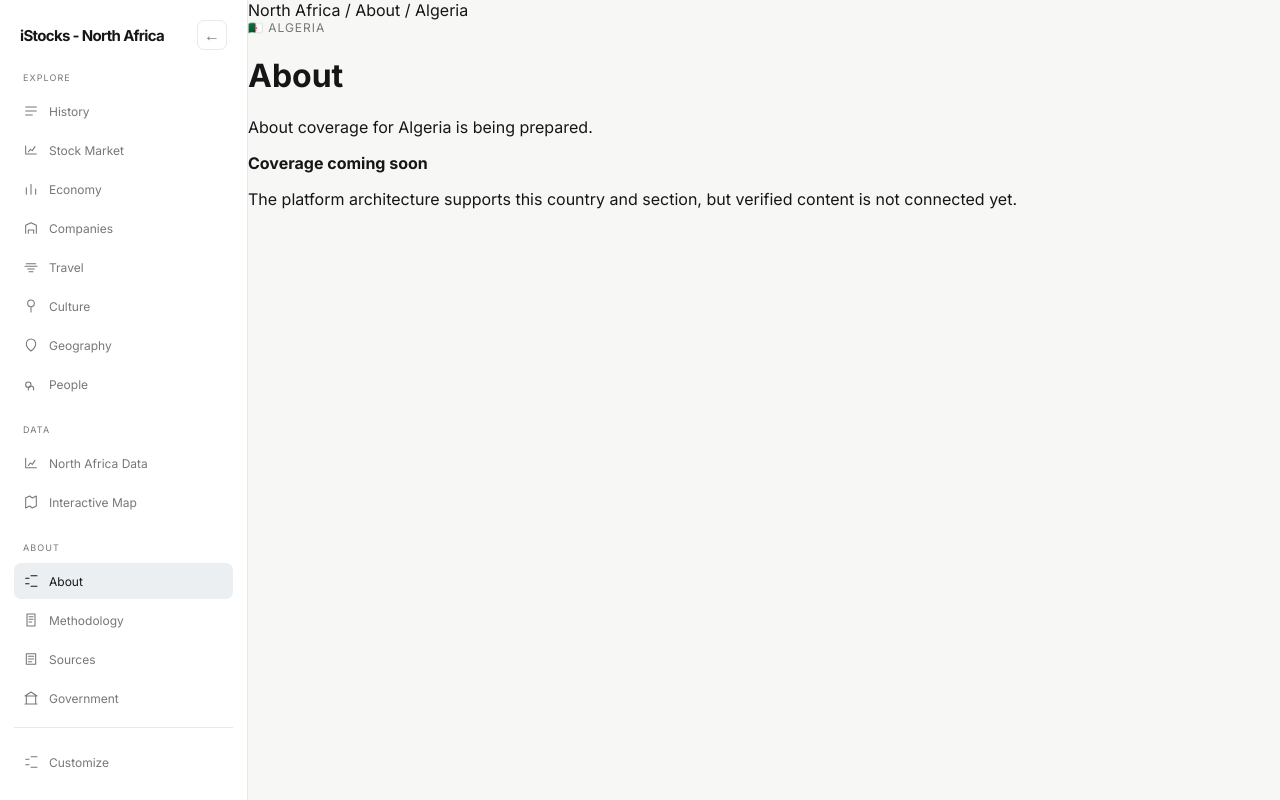
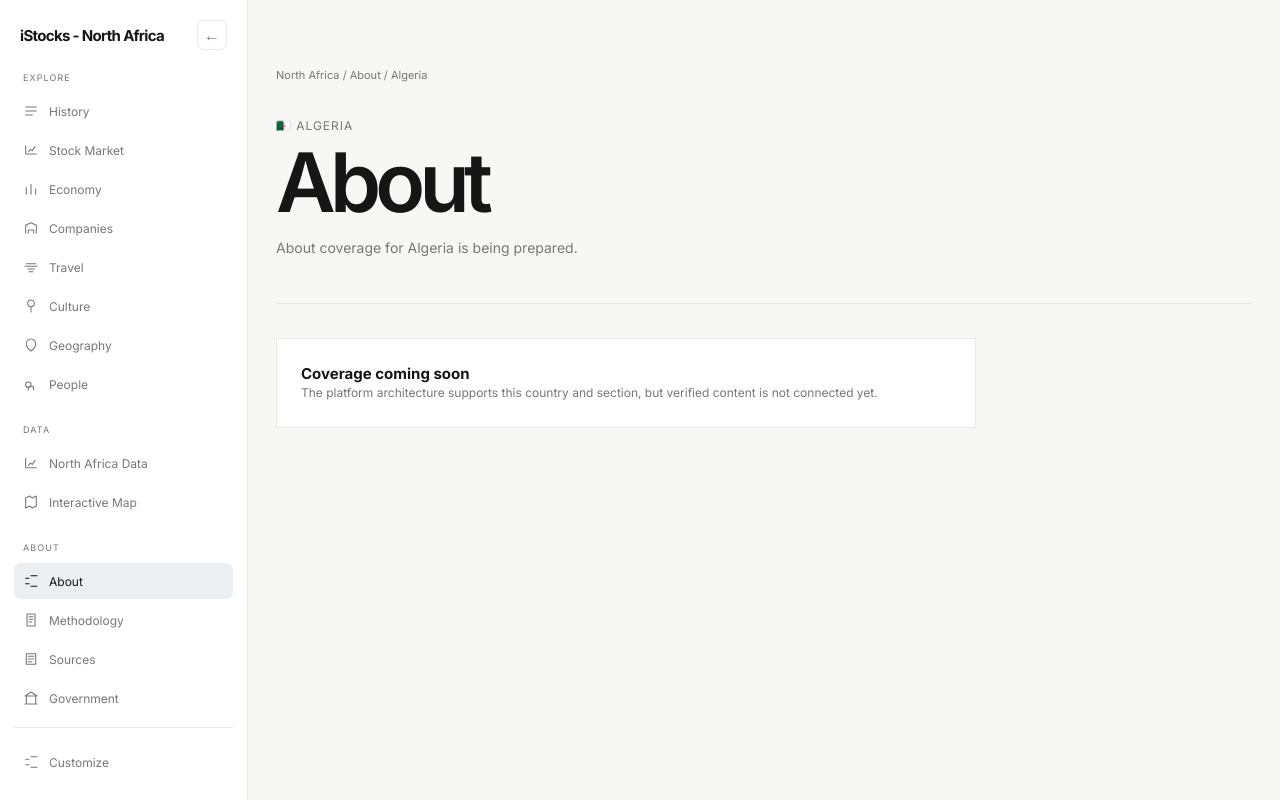
Before and after one commit to 1btestinng/test02, a Next.js app: page /about/algeria in a window 1280 px wide. Built offline with nearby package versions, Linux system fonts and the light colour scheme.

Commit message:
fix: style country section pages consistently

```diff
--- a/app/[section]/[country]/page.tsx
+++ b/app/[section]/[country]/page.tsx
@@ -2,11 +2,13 @@ import type {Metadata} from 'next';
 import Link from 'next/link';
 import {notFound,redirect} from 'next/navigation';
 import {getCountryBySlug,SECTION_CONTENT,NORTH_AFRICA_COUNTRIES} from '@/lib/north-africa';
+import styles from '@/components/north-africa-section-page.module.css';
 
 export async function generateStaticParams(){return NORTH_AFRICA_COUNTRIES.flatMap(country=>country.availableSections.map(section=>({section,country:country.slug})))}
 export async function generateMetadata({params}:{params:Promise<{section:string;country:string}>}):Promise<Metadata>{const {section,country:slug}=await params;const country=getCountryBySlug(slug);const content=SECTION_CONTENT[section];return country&&content?{title:`iStocks — ${country.name} ${content.title}`,description:`${content.title} coverage for ${country.name} on iStocks — North Africa.`}:{title:'iStocks — North Africa'}}
 export default async function CountrySectionPage({params}:{params:Promise<{section:string;country:string}>}){
- const {section,country:slug}=await params;const country=getCountryBySlug(slug);const content=SECTION_CONTENT[section];if(!country||!content)notFound();if(section==='markets'){if(!country.availableSections.includes('markets'))return <main className="naSectionPage"><div className="naBreadcrumb">North Africa / Stock Market / {country.name}</div><div className="naSectionHero"><div><div className="eyebrow">{country.flag} {country.name}</div><h1>Stock Market</h1><p>Market coverage is not currently available for {country.name}.</p></div></div></main>;redirect(`/?country=${country.code}`)}
+ const {section,country:slug}=await params;const country=getCountryBySlug(slug);const content=SECTION_CONTENT[section];if(!country||!content)notFound();
+ if(section==='markets'){if(!country.availableSections.includes('markets'))return <main className={styles.page}><div className={styles.breadcrumb}>North Africa / Stock Market / {country.name}</div><div className={styles.hero}><div><div className="eyebrow">{country.flag} {country.name}</div><h1>Stock Market</h1><p>Market coverage is not currently available for {country.name}.</p></div></div></main>;redirect(`/?country=${country.code}`)}
  const supported=country.availableSections.includes(section);
- return <main className="naSectionPage"><div className="naBreadcrumb"><Link href="/">North Africa</Link> / <Link href={`/${section}`}>{content.title}</Link> / {country.name}</div><div className="naSectionHero"><div><div className="eyebrow">{country.flag} {country.name}</div><h1>{content.title}</h1><p>{supported?content.description:`${content.title} coverage for ${country.name} is being prepared.`}</p></div></div>{supported?<><section className="naCountryOverview"><div className="eyebrow">Section index</div><h2>{country.name} · {content.title}</h2><p>No unsupported facts are displayed yet. This page is ready for verified editorial and data content.</p></section><section className="naTopics"><div className="eyebrow">Planned coverage</div><div className="naTopicGrid">{content.topics.map(topic=><div key={topic} className="naTopic"><span>{topic}</span><small>Coming soon</small></div>)}</div></section></>:<section className="naComingSoon"><strong>Coverage coming soon</strong><p>The platform architecture supports this country and section, but verified content is not connected yet.</p></section>}</main>;
+ return <main className={styles.page}><div className={styles.breadcrumb}><Link href="/">North Africa</Link> / <Link href={`/${section}`}>{content.title}</Link> / {country.name}</div><div className={styles.hero}><div><div className="eyebrow">{country.flag} {country.name}</div><h1>{content.title}</h1><p>{supported?content.description:`${content.title} coverage for ${country.name} is being prepared.`}</p></div></div>{supported?<><section className={styles.overview}><div className="eyebrow">Section index</div><h2>{country.name} · {content.title}</h2><p>No unsupported facts are displayed yet. This page is ready for verified editorial and data content.</p></section><section className={styles.topics}><div className="eyebrow">Planned coverage</div><div className={styles.topicGrid}>{content.topics.map(topic=><div key={topic} className={styles.topic}><span>{topic}</span><small>Coming soon</small></div>)}</div></section></>:<section className={styles.coming}><strong>Coverage coming soon</strong><p>The platform architecture supports this country and section, but verified content is not connected yet.</p></section>}</main>;
 }
```
